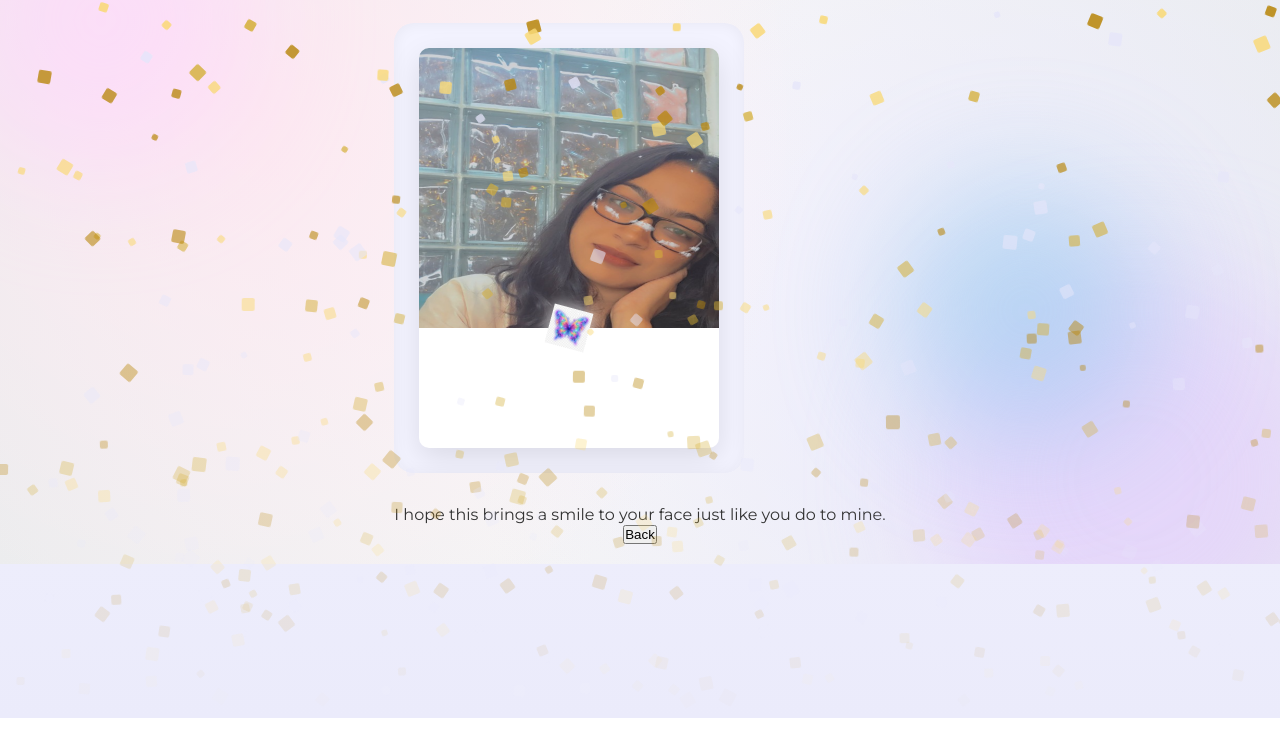
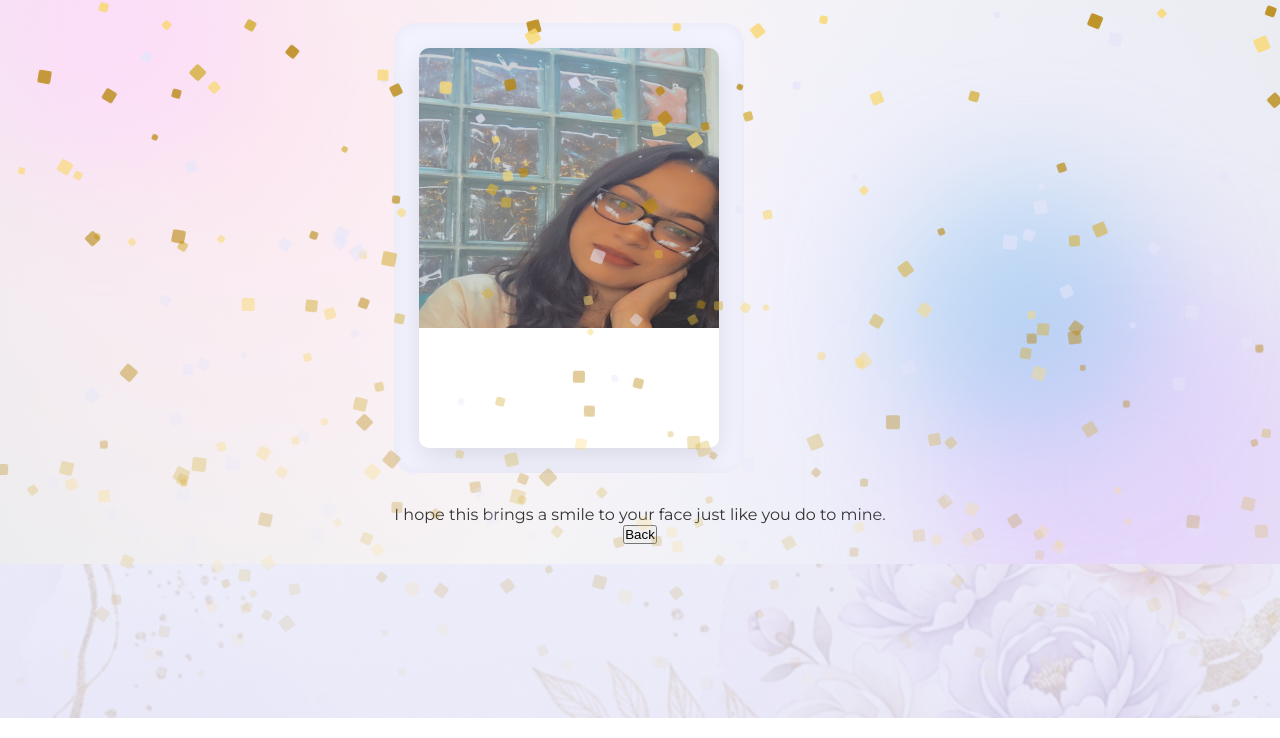
Before and after one commit to MarvellianRohit/Bhawika, a website built with Vite: page index.html in a window 1280 px wide. Both pictures are taken after a click on the button "OPEN YOUR GIFT". Shown: the part 82-820 px from the top of the page. Built offline with nearby package versions, Linux system fonts and the light colour scheme; files whose address does not match are found by name; a web font is replaced by a local one.

Commit message:
Fix: adjust asset paths to include public/ folder for source deployment

```diff
--- a/index.html
+++ b/index.html
@@ -3,7 +3,7 @@
 
 <head>
     <meta charset="UTF-8" />
-    <link rel="icon" type="image/svg+xml" href="./vite.svg" />
+    <link rel="icon" type="image/svg+xml" href="./public/assets/butterfly.png" />
     <meta name="viewport" content="width=device-width, initial-scale=1.0" />
     <title>Happy International Women's Day!</title>
     <link rel="preconnect" href="https://fonts.googleapis.com">
--- a/main.js
+++ b/main.js
@@ -46,9 +46,9 @@ document.addEventListener('DOMContentLoaded', () => {
         // Load images
         console.log('Loading animation assets...');
         try {
-            const sereneImg = await loadImage('./assets/bhawika_serene.png');
-            const smilingImg = await loadImage('./assets/bhawika_smiling.png');
-            const finalImg = await loadImage('./assets/bhawika.jpg');
+            const sereneImg = await loadImage('./public/assets/bhawika_serene.png');
+            const smilingImg = await loadImage('./public/assets/bhawika_smiling.png');
+            const finalImg = await loadImage('./public/assets/bhawika.jpg');
             console.log('Assets loaded successfully.');
 
             butterfly.classList.add('active');
--- a/style.css
+++ b/style.css
@@ -17,7 +17,7 @@
 body {
     font-family: 'Montserrat', sans-serif;
     background: var(--bg-gradient);
-    background-image: linear-gradient(rgba(243, 243, 255, 0.8), rgba(230, 230, 250, 0.8)), url('./assets/background.png');
+    background-image: linear-gradient(rgba(243, 243, 255, 0.8), rgba(230, 230, 250, 0.8)), url('./public/assets/background.png');
     background-size: cover;
     background-position: center;
     background-attachment: fixed;
@@ -275,14 +275,15 @@ header h1 {
 
 #butterfly-cursor {
     position: absolute;
-    width: 40px;
-    height: 40px;
-    background-image: url('/assets/butterfly.png');
+    width: 60px;
+    height: 60px;
+    background-image: url('./public/assets/butterfly.png');
     background-size: contain;
     background-repeat: no-repeat;
     pointer-events: none;
-    z-index: 10;
-    filter: drop-shadow(0 0 8px rgba(255, 255, 255, 0.8));
+    z-index: 1000;
+    display: none;
+    filter: drop-shadow(0 0 10px rgba(212, 175, 55, 0.5));
     transform: translate(-50%, -50%);
     opacity: 0;
     transition: opacity 0.5s ease;
```
